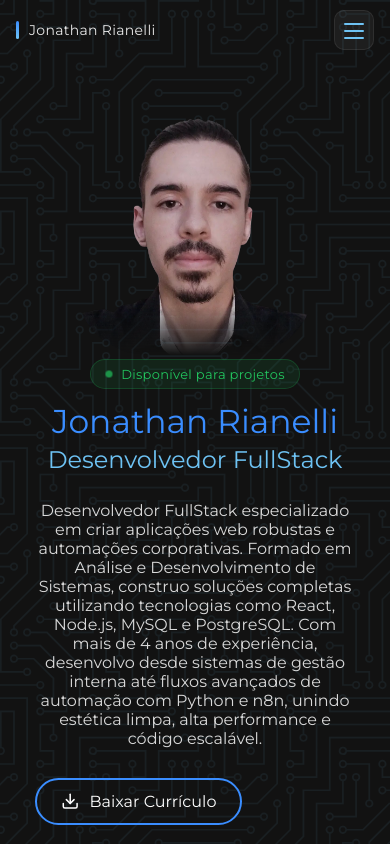
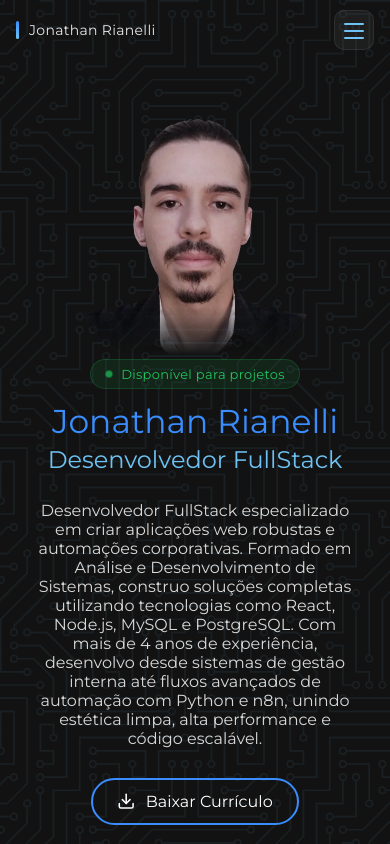
Before and after one commit to JonathanRianelli/site-portfolio, a React (Create React App) app: page / in a window 390 px wide. Shown: the top 844 px of the page. Built offline with nearby package versions, Linux system fonts and the light colour scheme.

Commit message:
Centralizar o botão de currículo

```diff
--- a/src/styles/sobre.scss
+++ b/src/styles/sobre.scss
@@ -171,6 +171,10 @@ $azulClaro: #6ec3f4;
     .status-badge {
       margin: 0 auto 12px;
     }
+
+    #btnBox {
+      text-align: center;
+    }
   }
 }
 
```
